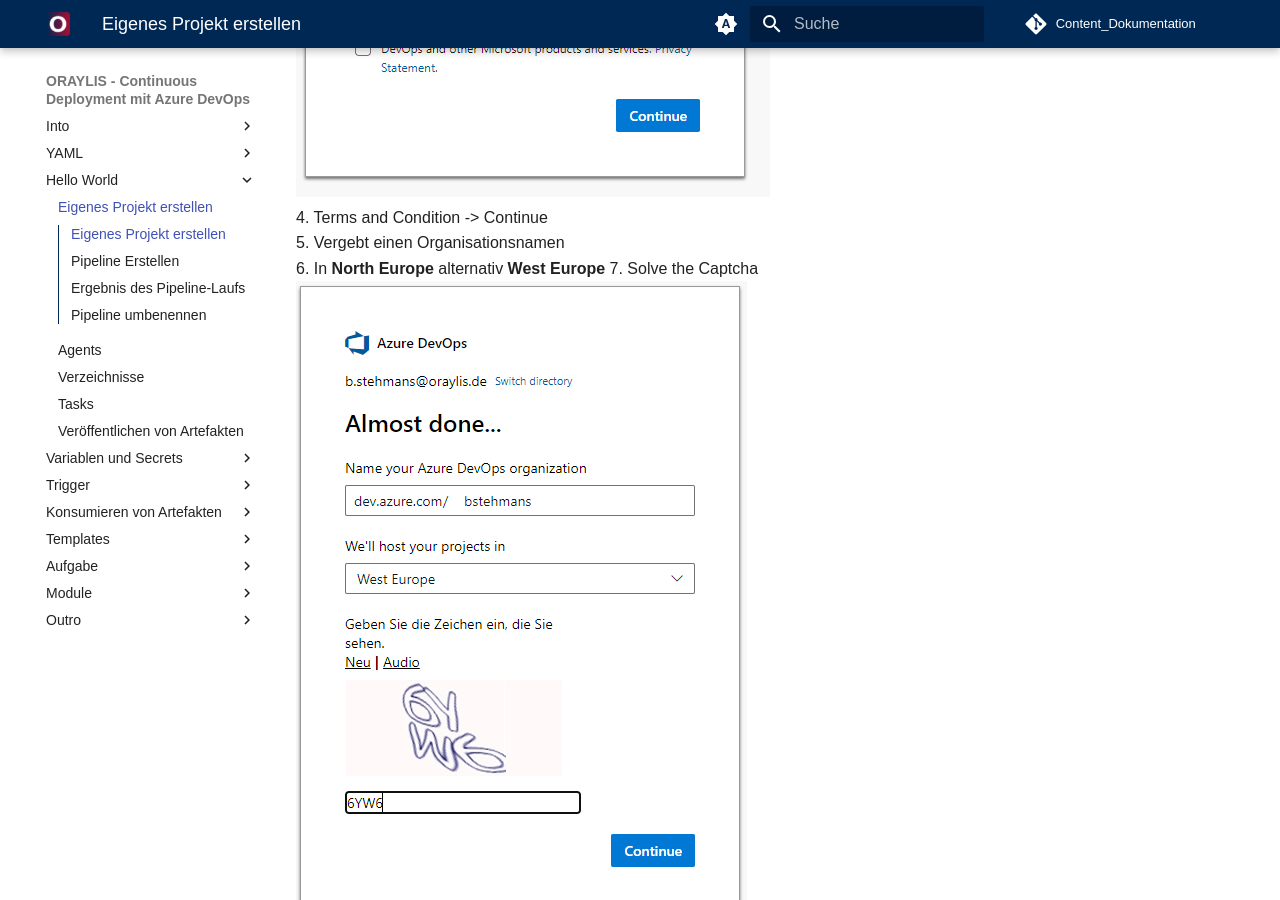
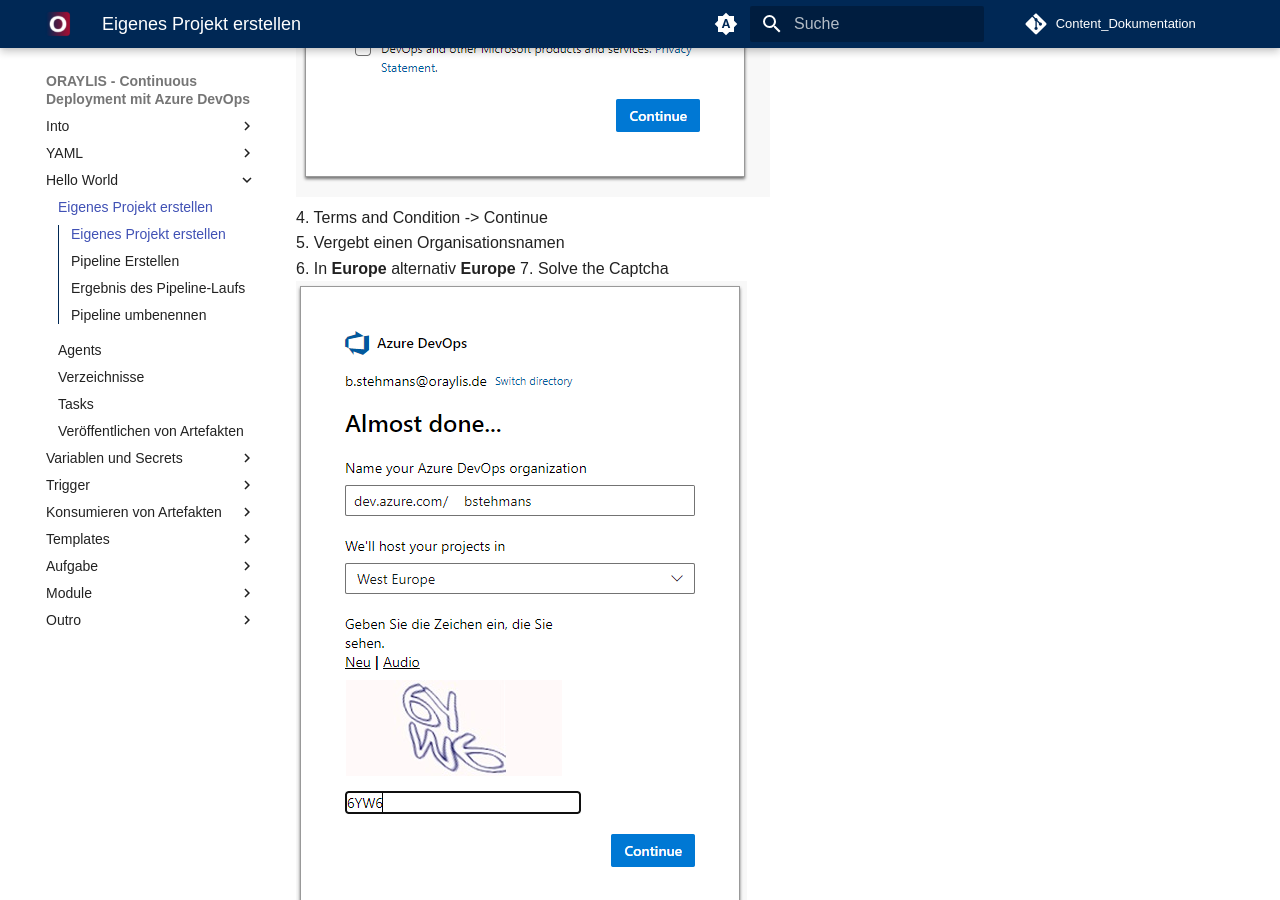
Before and after one commit to zyeiy2/Content_Dokumentation, an MkDocs documentation site: the page built from docs/Hello World/Eigenes Projekt erstellen.md, in a window 1280 px wide and 900 px high, scrolled down 557 px. Built offline with MkDocs 1.6.1 and Material for MkDocs 9.7.7, drawn with Linux system fonts in a browser that asks for light colours; some web fonts are replaced; comment, search, counter and statistics services are not loaded.

Commit message:
update Region in Eigenes Projekt Erstellen

```diff
--- a/docs/Hello World/Eigenes Projekt erstellen.md
+++ b/docs/Hello World/Eigenes Projekt erstellen.md
@@ -8,7 +8,7 @@
   ![Bild1.png](Bild1.png)
 4. Terms and Condition -> Continue
 5. Vergebt einen Organisationsnamen
-6. In **North Europe** alternativ **West Europe**
+6. In **Europe** alternativ **Europe**
 7. Solve the Captcha
 ![Bild2.png](Bild2.png)
 8. Vergebt einen Projektnamen **Schulung**
```
